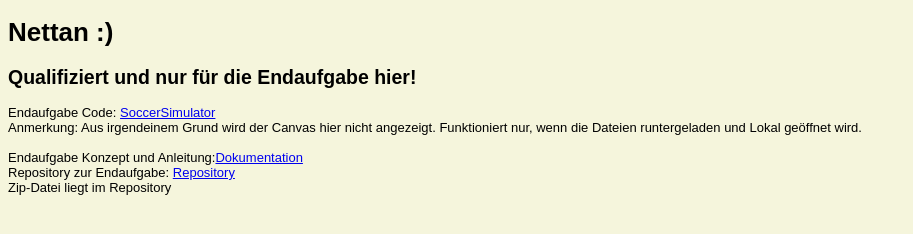
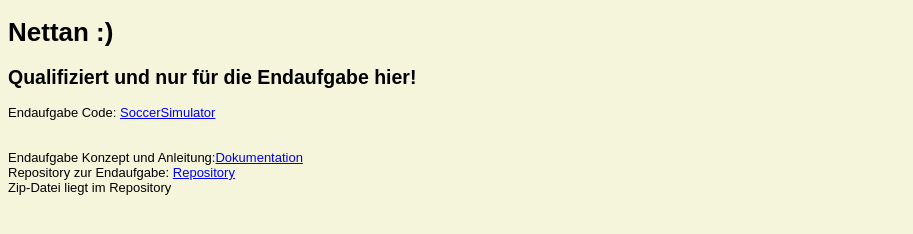
Before and after one commit to AnnetteWdm/EIA2.2-SoSe21, a plain HTML site: page Steckbrief/steckbrief.htm in a window 1280 px wide. Shown: the whole page, without its empty margins (0-913 px from the left). Drawn offline with Linux system fonts and the light colour scheme.

Commit message:
steckbrief

```diff
--- a/Steckbrief/steckbrief.htm
+++ b/Steckbrief/steckbrief.htm
@@ -24,7 +24,6 @@ body {
 	<h2>Qualifiziert und nur für die Endaufgabe hier!</h2>
 	Endaufgabe Code: <a href="https://annettewdm.github.io/EIA2.2-SoSe21/Endabgabe_SoccerSimulator/index.html" target="_blank">SoccerSimulator</a>
 	<br>
-	Anmerkung: Aus irgendeinem Grund wird der Canvas hier nicht angezeigt. Funktioniert nur, wenn die Dateien runtergeladen und Lokal geöffnet wird.
 	<br>
 	<br>
 	Endaufgabe Konzept und Anleitung:<a href="https://annettewdm.github.io/EIA2.2-SoSe21/Endabgabe_SoccerSimulator/Abschlussarbeit_EIA_Dokumentation_SS21.pdf" target="_blank">Dokumentation</a>
```
